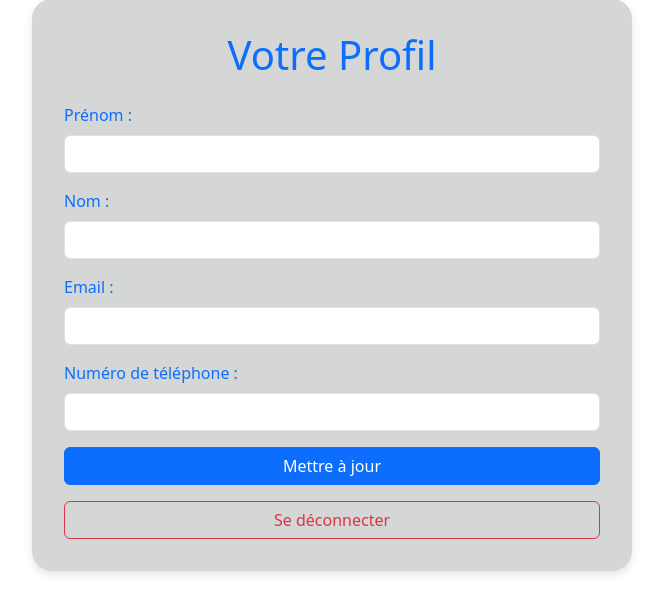
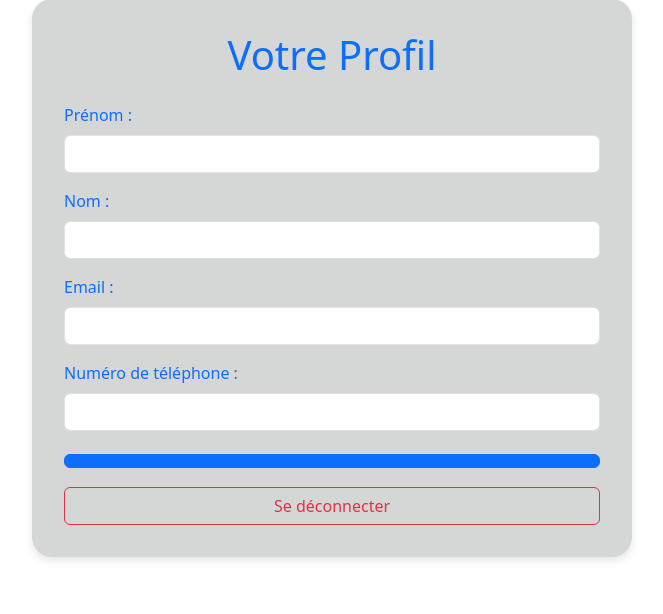
Before and after one commit to QG1212/projet_hotels, a PHP site: page /Profil_Client/Profil_vue.php in a window 1280 px wide. Shown: the part 107-721 px from the top of the page, without its empty margins (308-971 px from the left). Run offline with PHP 8.4, Linux system fonts and the light colour scheme; data that the repository does not hold is empty.

Commit message:
petite modif

```diff
--- a/Client/Profil_Client/Profil_vue.php
+++ b/Client/Profil_Client/Profil_vue.php
@@ -48,7 +48,7 @@
 <div class="container-form">
     <h1 class="text-center mb-4">Votre Profil</h1>
 
-    <form id="profile-form">
+    <form id="profile-form" action="Profil.php" method="post">
         <!-- Prénom -->
         <div class="mb-3">
             <label for="prenom" class="form-label">Prénom :</label>
@@ -74,7 +74,7 @@
         </div>
 
         <!-- Bouton de mise à jour -->
-        <button type="button" class="btn btn-primary w-100" onclick="mettreAJourProfil()">Mettre à jour</button>
+        <button type="submit" class="btn btn-primary w-100" value="Mettre à jour"></button>
     </form>
 <form action="../Login/login.php" method="post" class="mt-3">
     <input type="hidden" name="deconnection" value="true">
```
